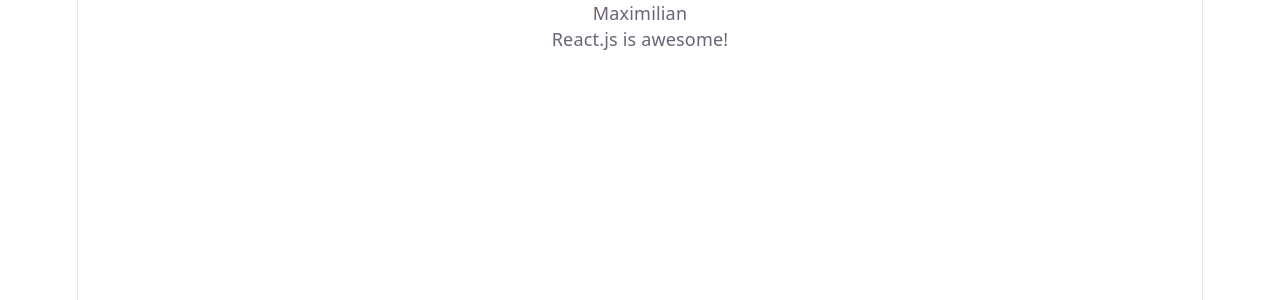
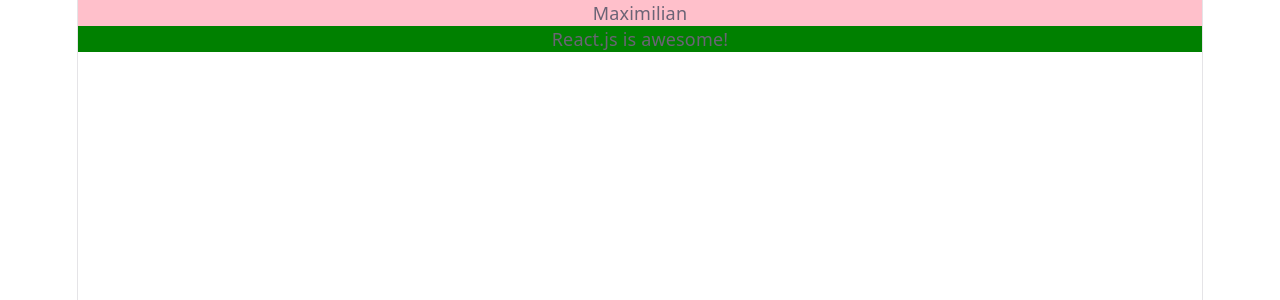
Before and after one commit to reiyszw/react-crash-course, a React (Vite) app: page / in a window 1280 px wide. Shown: the top 300 px of the page. Built offline with nearby package versions, Linux system fonts and the light colour scheme.

Commit message:
CSS Styling & CSS Modules

```diff
--- a/src/components/Post.jsx
+++ b/src/components/Post.jsx
@@ -1,8 +1,10 @@
+import classes from "./Post.module.css";
+
 function Post({ author, body }) {
   return (
-    <div>
-      <p>{author}</p>
-      <p>{body}</p>
+    <div className={classes.post}>
+      <p className={classes.author}>{author}</p>
+      <p className={classes.text}>{body}</p>
     </div>
   );
 }
--- /dev/null
+++ b/src/components/Post.module.css
@@ -0,0 +1,11 @@
+.post {
+  background: rgb(123, 47, 123);
+}
+
+.author {
+  background: pink;
+}
+
+.text {
+  background: green;
+}
```
